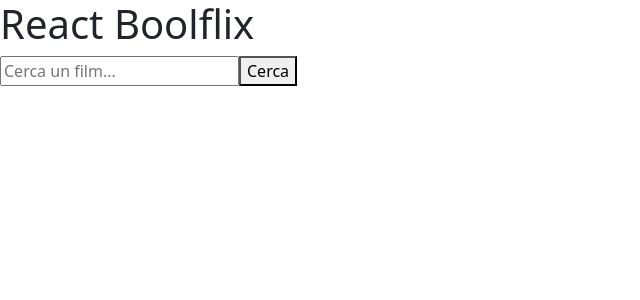
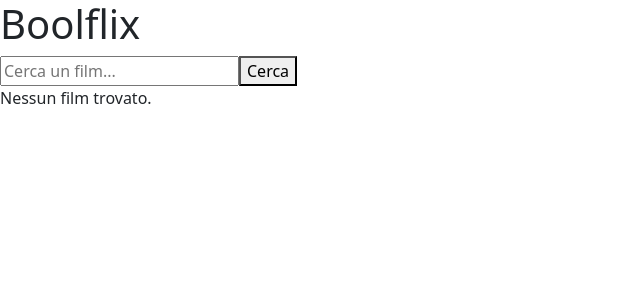
Before and after one commit to RosyPetrella/react-boolflix, a React (Vite) app: page / in a window 1280 px wide. Shown: the top 300 px of the page, without its empty margins (0-640 px from the left). Built offline with nearby package versions, Linux system fonts and the light colour scheme.

Commit message:
Implement movie search functionality and display results

```diff
--- a/src/App.jsx
+++ b/src/App.jsx
@@ -16,12 +16,23 @@
 import { useState } from "react";
 
 function App() {
-  // Stato per memorizzare il valore dell'input
+  // per memorizzare il valore dell'input
   const [query, setQuery] = useState("");
+  const [movies, setMovies] = useState([]); // per salvare i film trovati
+
+  const searchMovies = () => {
+    const api_key = import.meta.env.VITE_MOVIE_DB_API_KEY; // 👈recupera la chiave dal file .env
+    const base_movies_api_url = `https://api.themoviedb.org/3/search/movie?api_key=${api_key}&query=${query}`; // 👈usa il template literal per passare la chiave API
+
+    fetch(base_movies_api_url)
+      .then((res) => res.json())
+      .then((data) => setMovies(data.results))
+      .catch((error) => console.error("Errore nella ricerca:", error));
+  };
 
   return (
     <div>
-      <h1>React Boolflix</h1>
+      <h1>Boolflix</h1>
       <div>
         {/* nome film */}
         <input
@@ -30,7 +41,22 @@ function App() {
           value={query}
           onChange={(e) => setQuery(e.target.value)}
         />
-        <button onClick={() => console.log("Cerco:", query)}>Cerca</button>
+        <button onClick={searchMovies}>Cerca</button>
+      </div>
+
+      <div>
+        {Array.isArray(movies) && movies.length > 0 ? (
+          movies.map((movie) => (
+            <div key={movie.id}>
+              <h2>{movie.title}</h2>
+              <p>Titolo Originale: {movie.original_title}</p>
+              <p>Lingua: {movie.original_language}</p>
+              <p>Voto: {movie.vote_average}</p>
+            </div>
+          ))
+        ) : (
+          <p>Nessun film trovato.</p>
+        )}
       </div>
     </div>
   );
```
